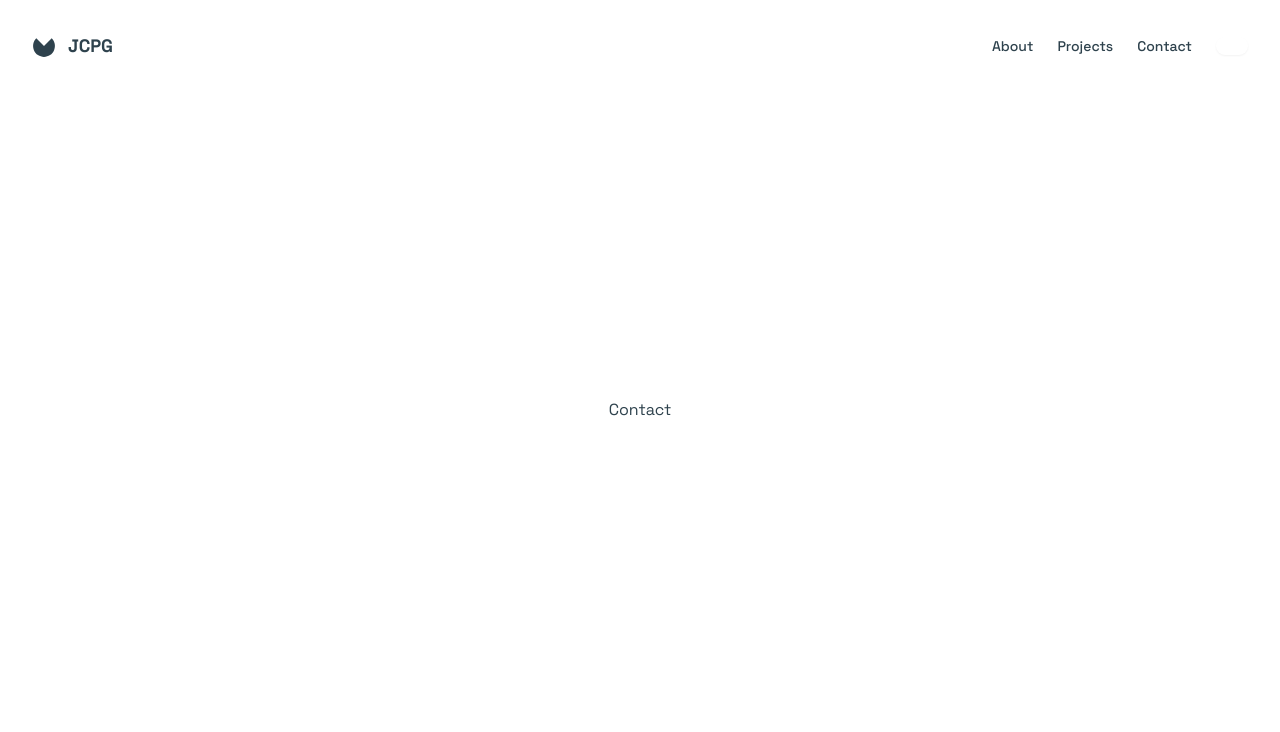
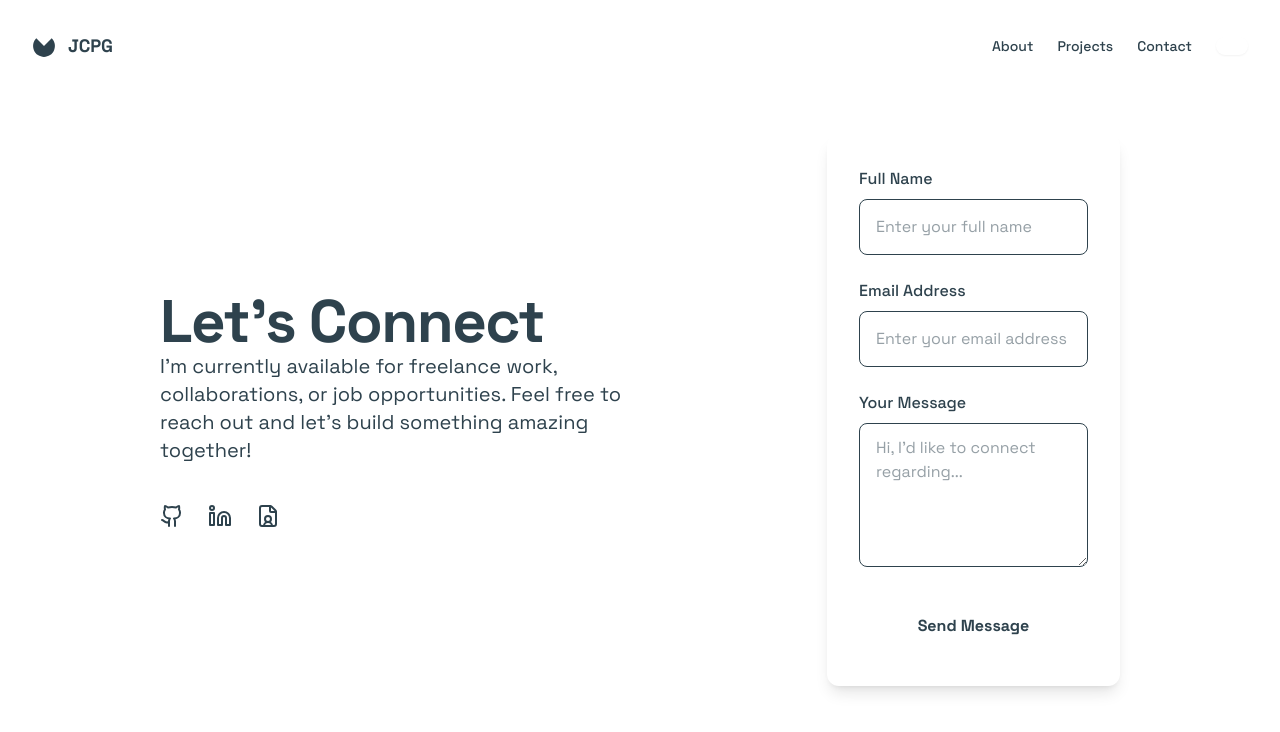
Before and after one commit to Jeysieeeee/my-portfolio, a Next.js app: page /contact in a window 1280 px wide. Shown: the top 732 px of the page. Built offline with nearby package versions, Linux system fonts and the light colour scheme.

Commit message:
add contact

```diff
--- a/package.json
+++ b/package.json
@@ -16,10 +16,12 @@
     "@tailwindcss/typography": "^0.5.19",
     "class-variance-authority": "^0.7.1",
     "clsx": "^2.1.1",
+    "framer-motion": "^12.23.24",
     "lucide": "^0.548.0",
     "lucide-react": "^0.548.0",
     "next": "16.0.1",
     "next-themes": "^0.4.6",
+    "nodemailer": "^7.0.10",
     "react": "19.2.0",
     "react-dom": "19.2.0",
     "tailwind-merge": "^3.3.1"
@@ -27,6 +29,7 @@
   "devDependencies": {
     "@tailwindcss/postcss": "^4",
     "@types/node": "^20",
+    "@types/nodemailer": "^7.0.3",
     "@types/react": "^19",
     "@types/react-dom": "^19",
     "eslint": "^9",
--- /dev/null
+++ b/src/api/send-email/route.ts
@@ -0,0 +1,39 @@
+import nodemailer from "nodemailer";
+
+export async function POST(req: Request) {
+  try {
+    const { name, email, message } = await req.json();
+
+    // configure transporter
+    const transporter = nodemailer.createTransport({
+      service: "gmail", // or your email provider
+      auth: {
+        user: process.env.EMAIL_USER,
+        pass: process.env.EMAIL_PASS,
+      },
+    });
+
+    const mailOptions = {
+      from: email,
+      to: process.env.EMAIL_USER, // your own email
+      subject: `New message from ${name}`,
+      text: `
+Name: ${name}
+Email: ${email}
+Message:
+${message}
+      `,
+    };
+
+    await transporter.sendMail(mailOptions);
+
+    return new Response(JSON.stringify({ success: true }), {
+      status: 200,
+    });
+  } catch (error) {
+    console.error(error);
+    return new Response(JSON.stringify({ success: false, error }), {
+      status: 500,
+    });
+  }
+}
--- a/src/app/(pages)/contact/page.tsx
+++ b/src/app/(pages)/contact/page.tsx
@@ -1,7 +1,41 @@
-import React from 'react'
+'use client'
+import ContactForm from '@/features/ContactForm'
+import { motion } from "framer-motion";
+import { FileUser, Github, Linkedin } from 'lucide-react';
 
 export default function ContactPage() {
   return (
-    <div>Contact</div>
+<section className="flex-1 py-10 sm:py-16 px-4 sm:px-10 md:px-20 lg:px-40">
+     <div className="flex justify-between items-center w-full">
+        {/* LEFT SIDE */}
+        <motion.div className="flex flex-col gap-6 text-center lg:text-right w-[50%]">
+          <div className=" flex-col gap-3">
+            <h1 className="text-4xl text-left md:text-5xl lg:text-6xl font-black tracking-tight text-text-light dark:text-text-dark">
+              Let's Connect
+            </h1>
+            <p className="text-secondary text-lg text-wrap text-left md:text-xl font-normal ">
+              I'm currently available for freelance work, collaborations, or job
+              opportunities. Feel free to reach out and let's build something
+              amazing together!
+            </p>
+          </div>
+
+          <div className="flex justify-center lg:justify-start items-center gap-6 pt-4">
+              <Github />
+
+             <Linkedin />
+
+            <a href={'/assets/resume.pdf'} download>
+               <FileUser />
+            </a>
+          </div>
+        </motion.div>
+
+        {/* RIGHT SIDE FORM */}
+        <ContactForm />
+      </div>
+    </section>
+
+
   )
 }
--- /dev/null
+++ b/src/features/ContactForm.tsx
@@ -0,0 +1,107 @@
+"use client";
+
+import { useState } from "react";
+import { motion } from "framer-motion";
+
+export default function ContactForm() {
+  const [form, setForm] = useState({ name: "", email: "", message: "" });
+  const [status, setStatus] = useState("");
+
+  const handleChange = (e: React.ChangeEvent<HTMLInputElement | HTMLTextAreaElement>) => {
+    setForm({ ...form, [e.target.name]: e.target.value });
+  };
+
+  const handleSubmit = async (e: React.FormEvent) => {
+    e.preventDefault();
+    setStatus("Sending...");
+
+    const res = await fetch("/api/send-email", {
+      method: "POST",
+      headers: { "Content-Type": "application/json" },
+      body: JSON.stringify(form),
+    });
+
+    const data = await res.json();
+    if (data.success) {
+      setStatus("✅ Message sent successfully!");
+      setForm({ name: "", email: "", message: "" });
+    } else {
+      setStatus("❌ Failed to send. Try again later.");
+    }
+  };
+
+  return (
+<div>
+    <motion.div
+          initial={{ opacity: 0, y: 30 }}
+          whileInView={{ opacity: 1, y: 0 }}
+          transition={{ duration: 0.6 }}
+          viewport={{ once: true }}
+          className="bg-surface-light dark:bg-surface-dark p-8 rounded-xl shadow-lg "
+        >
+        <form onSubmit={handleSubmit} className="flex flex-col gap-6">
+            <div>
+              <label
+                htmlFor="fullName"
+                className="block text-base font-medium pb-2"
+              >
+                Full Name
+              </label>
+              <input
+                id="fullName"
+                type="text"
+                value={form.name}
+                onChange={handleChange}
+                placeholder="Enter your full name"
+                required
+                className="form-input w-full rounded-lg border border-border-light dark:border-border-dark bg-background-light dark:bg-background-dark h-14 px-4 focus:ring-2 focus:ring-primary/50 focus:outline-none transition"
+              />
+            </div>
+
+            <div>
+              <label
+                htmlFor="emailAddress"
+                className="block text-base font-medium pb-2"
+              >
+                Email Address
+              </label>
+              <input
+                id="emailAddress"
+                type="email"
+                value={form.email}
+                onChange={handleChange}
+                placeholder="Enter your email address"
+                required
+                className="form-input w-full rounded-lg border border-border-light dark:border-border-dark bg-background-light dark:bg-background-dark h-14 px-4 focus:ring-2 focus:ring-primary/50 focus:outline-none transition"
+              />
+            </div>
+
+            <div>
+              <label
+                htmlFor="message"
+                className="block text-base font-medium pb-2"
+              >
+                Your Message
+              </label>
+              <textarea
+                id="message"
+                value={form.message}
+                onChange={handleChange}
+                placeholder="Hi, I'd like to connect regarding..."
+                required
+                className="form-textarea w-full rounded-lg border border-border-light dark:border-border-dark bg-background-light dark:bg-background-dark min-h-36 px-4 py-3 focus:ring-2 focus:ring-primary/50 focus:outline-none transition"
+              />
+            </div>
+
+            <button
+              type="submit"
+              className="bg-primary text-text-light font-bold h-14 rounded-lg hover:opacity-90 active:opacity-80 transition"
+            >
+              Send Message
+            </button>
+          </form>
+        {status && <p className="mt-4 text-sm">{status}</p>}
+        </motion.div>
+     </div>
+  );
+}
--- a/src/features/index.ts
+++ b/src/features/index.ts
@@ -4,3 +4,4 @@
 export * from './SkillsSection'
 export * from './EducationSection'
 export * from './DownloadResumeSection'
+export * from './ContactForm'
```
Also changed, not shown: 1 other file (tests, documents, lock files or other folders).
